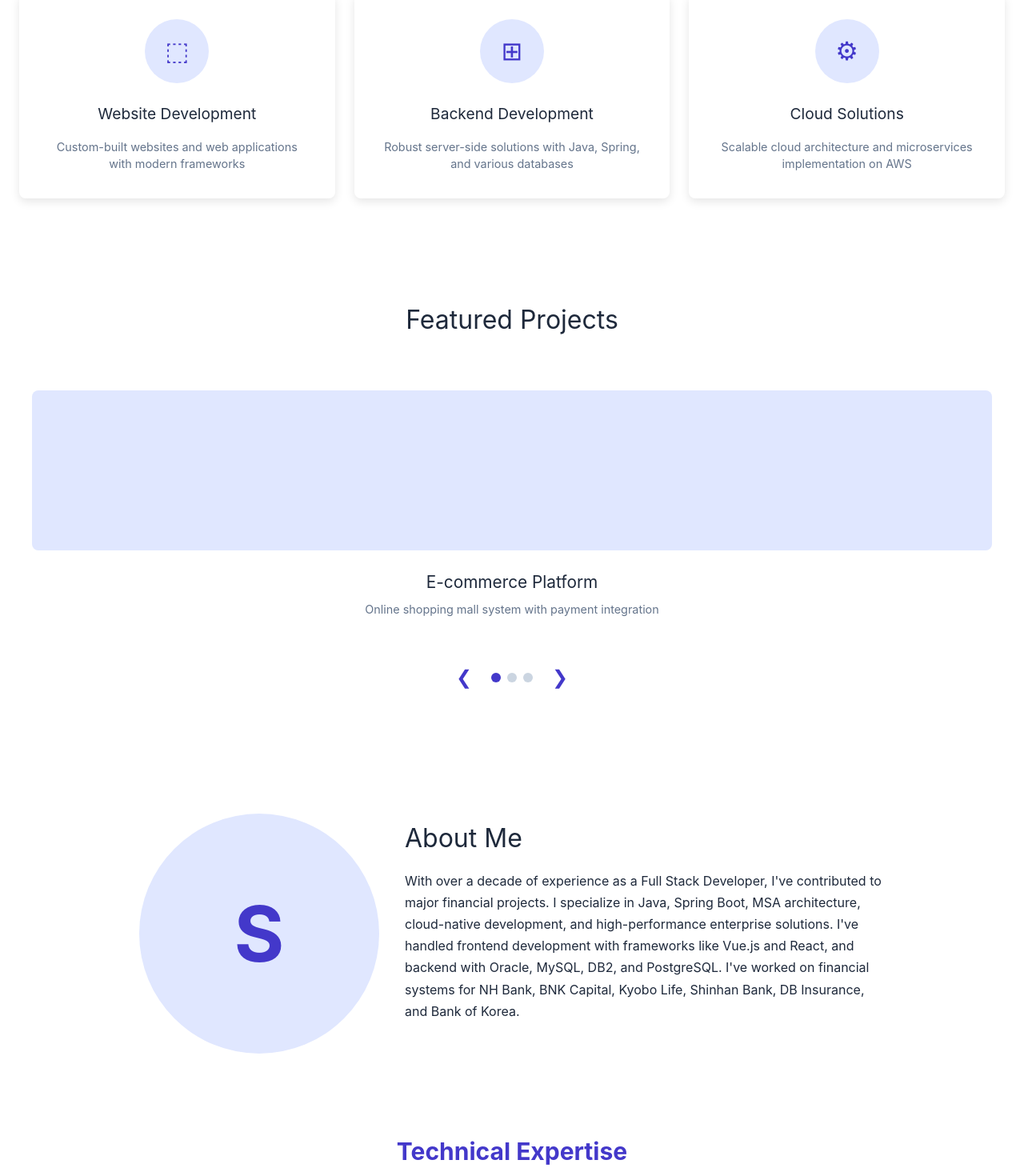
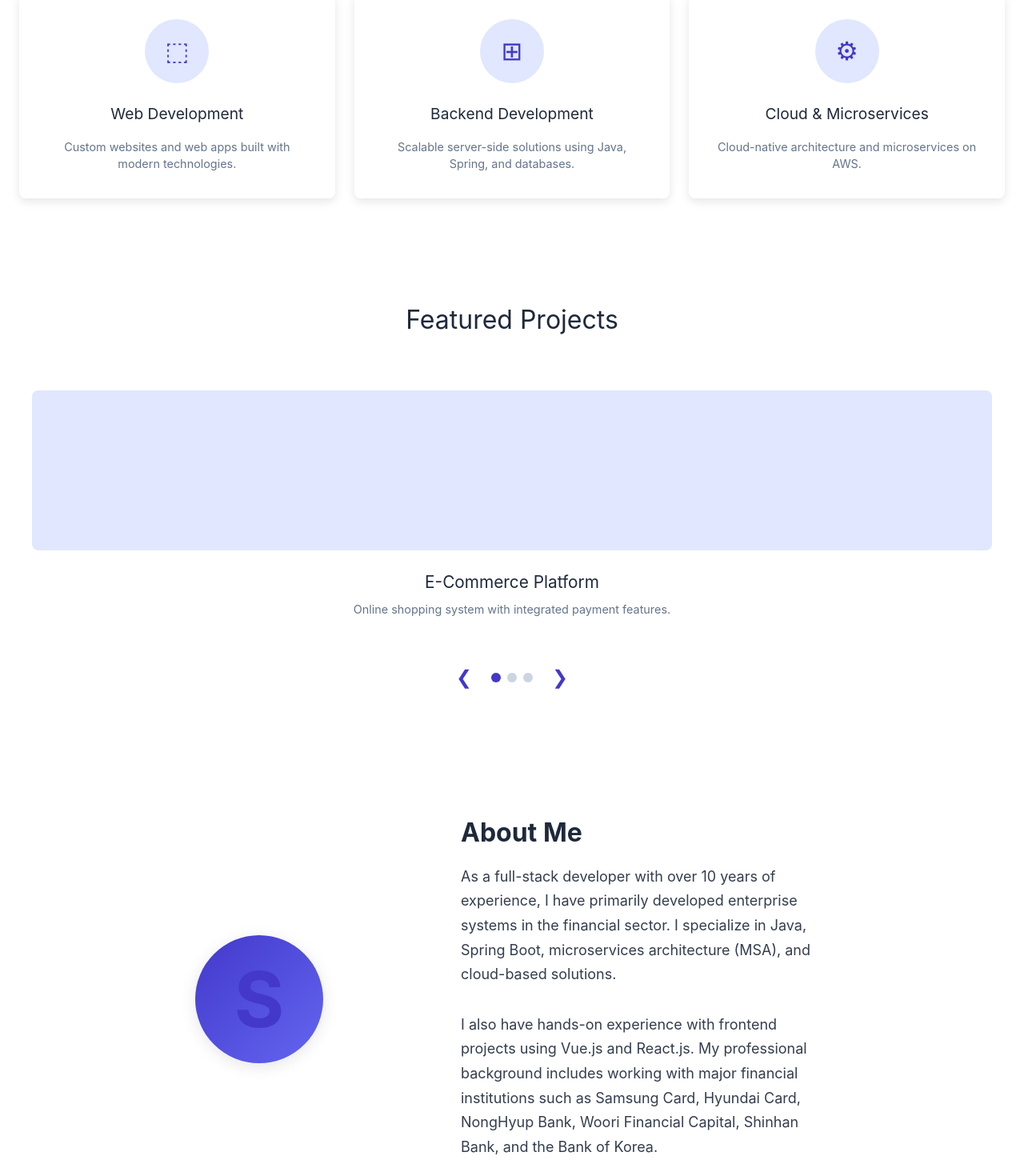
Before and after one commit to rrachelryu/rachel.dev, a React (Create React App) app: page / in a window 1280 px wide. Shown: the part 1000-2470 px from the top of the page at 80% size. Built offline with nearby package versions, Linux system fonts and the light colour scheme.

Commit message:
proto add

```diff
--- a/src/assets/styles/AboutSection.css
+++ b/src/assets/styles/AboutSection.css
@@ -1,12 +1,49 @@
 .about-section {
-  padding: 4rem 1.5rem;
+  padding: 4rem 1rem;
+  background-color: var(--background-dark);
+  color: var(--text-light);
+  display: flex;
+  justify-content: center;
+}
+
+body:not(.dark) .about-section {
+  background-color: var(--background-light);
+  color: var(--text-dark);
 }
 
 .about-container {
+  max-width: 1000px;
   display: flex;
   flex-direction: column;
+  gap: 2rem;
   align-items: center;
-  gap: 2rem;
+  text-align: center;
+}
+
+.about-image .avatar-placeholder {
+  width: 160px;
+  height: 160px;
+  border-radius: 50%;
+  background: linear-gradient(
+    135deg,
+    var(--primary-color),
+    var(--primary-light)
+  );
+  box-shadow: 0 4px 20px var(--shadow-color);
+}
+
+.section-title {
+  font-size: 2rem;
+  font-weight: 700;
+  margin-bottom: 1rem;
+}
+
+.section-description {
+  font-size: 1.125rem;
+  line-height: 1.75rem;
+  max-width: 700px;
+  margin: 0 auto;
+  opacity: 0.9;
 }
 
 .about-image {
@@ -79,6 +116,12 @@
   color: var(--primary-color);
 }
 
+/* 다크 모드 처리 */
+.dark .tech-logo {
+  background-color: var(--background-dark);
+  border: 1px solid var(--primary-light);
+}
+
 /* 반응형 처리 */
 @media (min-width: 768px) {
   .about-section {
--- a/src/components/AboutSection.tsx
+++ b/src/components/AboutSection.tsx
@@ -1,40 +1,6 @@
 import React from 'react'
 import { useApp } from '../context/AppContext'
 import '../assets/styles/AboutSection.css'
-
-const techStack = [
-  { label: 'React' },
-  { label: 'Spring' },
-  { label: 'Spring Boot' },
-  { label: 'Thymeleaf' },
-  { label: 'AWS' },
-  { label: 'JavaScript' },
-  { label: 'TypeScript' },
-  { label: 'HTML5' },
-  { label: 'CSS3' },
-  { label: 'Node.js' },
-  { label: 'MySQL' },
-  { label: 'PostgreSQL' },
-  { label: 'Oracle' },
-  { label: 'GitHub' },
-  { label: 'Git' },
-  { label: 'jQuery' },
-  { label: 'Vue.js' },
-  { label: 'Eclipse' },
-
-  // 아이콘 없는 항목들 (텍스트로 대체)
-  { label: 'JSP' },
-  { label: 'IBatis' },
-  { label: 'MyBatis' },
-  { label: 'WebSquare' },
-  { label: 'IntelliJ' },
-  { label: 'DataGrip' },
-  { label: 'MSA' },
-  { label: '전자정부' },
-  { label: 'STS' },
-  { label: 'NCRM' },
-  { label: 'AJAX' },
-]
 
 const AboutSection: React.FC = () => {
   const { t } = useApp()
@@ -43,11 +9,13 @@ const AboutSection: React.FC = () => {
     <section id="about" className="about-section">
       <div className="about-container">
         <div className="about-image">
-          <div className="avatar-placeholder"></div>
+          {/* 추후 실제 이미지로 대체 가능 */}
+          <div className="avatar-placeholder" />
         </div>
         <div className="about-content">
-          <h2>{t('aboutTitle')}</h2>
-          <p>{t('aboutDesc')}</p>
+          <h2 className="section-title">{t('aboutTitle')}</h2>
+          <p className="section-description">{t('aboutDesc1')}</p>
+          <p className="section-description">{t('aboutDesc2')}</p>
         </div>
       </div>
     </section>
--- a/src/i18n/translations.ts
+++ b/src/i18n/translations.ts
@@ -3,157 +3,145 @@ import { Translations } from '../types/types'
 
 export const translations: Translations = {
   en: {
-    // 기존 번역 키 유지
     navHome: 'Home',
     navServices: 'Services',
     navProjects: 'Projects',
     navAbout: 'About',
     navContact: 'Contact',
     heroTitle: 'Hi, I’m <strong>Rachel Ryu</strong>',
-
     heroSubtitle:
-      'Creative Full-Stack Developer passionate about crafting digital experiences.',
-    //ctaButton: 'Let’s Talk',
+      'A Full-Stack Developer passionate about building impactful digital solutions.',
+    heroTitleAria:
+      'Main heading introducing Rachel Ryu as a Full Stack Developer',
+    ctaButton: 'Hire Me',
+    ctaButtonAria: 'Contact Rachel Ryu for professional services',
 
     hireTitle: 'Let’s Work Together',
     hireSubtitle:
-      'I’m available for freelance, consulting, or exciting collaborations.',
-    hireButton: 'Hire Me',
+      'Open to freelance work, consulting, and exciting collaborations.',
+    hireButton: 'Contact Me',
     hireButtonAria: 'Click to contact Rachel',
-    ctaButton: 'Hire Me',
-    servicesTitle: 'My Services',
-    webDev: 'Website Development',
-    webDevDesc:
-      'Custom-built websites and web applications with modern frameworks',
+
+    servicesTitle: 'Services Offered',
+    webDev: 'Web Development',
+    webDevDesc: 'Custom websites and web apps built with modern technologies.',
     backendDev: 'Backend Development',
     backendDevDesc:
-      'Robust server-side solutions with Java, Spring, and various databases',
-    cloudSolutions: 'Cloud Solutions',
-    cloudSolutionsDesc:
-      'Scalable cloud architecture and microservices implementation on AWS',
+      'Scalable server-side solutions using Java, Spring, and databases.',
+    cloudSolutions: 'Cloud & Microservices',
+    cloudSolutionsDesc: 'Cloud-native architecture and microservices on AWS.',
+
     projectsTitle: 'Featured Projects',
-    enterprise: 'Enterprise Website',
-    enterpriseDesc:
-      'Corporate homepage built with enterprise-grade technology stack',
-    ecommerce: 'E-commerce Platform',
-    ecommerceDesc: 'Online shopping mall system with payment integration',
-    portal: 'Hospital System',
-    portalDesc:
-      'Patient management and reservation system for clinics and hospitals',
+    enterprise: 'Corporate Website',
+    enterpriseDesc: 'Responsive homepage for enterprise clients.',
+    ecommerce: 'E-Commerce Platform',
+    ecommerceDesc: 'Online shopping system with integrated payment features.',
+    portal: 'Hospital Management System',
+    portalDesc: 'Reservation and patient management system for clinics.',
+
     aboutTitle: 'About Me',
-    aboutDesc:
-      "With over a decade of experience as a Full Stack Developer, I've contributed to major financial projects. I specialize in Java, Spring Boot, MSA architecture, cloud-native development, and high-performance enterprise solutions. I've handled frontend development with frameworks like Vue.js and React, and backend with Oracle, MySQL, DB2, and PostgreSQL. I've worked on financial systems for NH Bank, BNK Capital, Kyobo Life, Shinhan Bank, DB Insurance, and Bank of Korea.",
-    experienceTitle: 'Experience',
-    experienceDesc: 'My professional journey in the financial sector',
+    aboutDesc1: `As a full-stack developer with over 10 years of experience, I have primarily developed enterprise systems in the financial sector. I specialize in Java, Spring Boot, microservices architecture (MSA), and cloud-based solutions.`,
+    aboutDesc2: `I also have hands-on experience with frontend projects using Vue.js and React.js. My professional background includes working with major financial institutions such as Samsung Card, Hyundai Card, NongHyup Bank, Woori Financial Capital, Shinhan Bank, and the Bank of Korea.`,
+    experienceTitle: 'Career Timeline',
+    experienceDesc:
+      'Professional milestones in the financial technology domain.',
+
+    experiences: [
+      { year: '2018–2019', company: 'BNK Capital', project: 'Loan System' },
+      {
+        year: '2019–2020',
+        company: 'NH Bank',
+        project: 'Loan System, Samsung Card Maintenance',
+      },
+      {
+        year: '2020–2021',
+        company: 'Woori Financial Capital',
+        project: 'VOC & Non-face-to-face Integration',
+      },
+      {
+        year: '2021–2022',
+        company: 'Woori Card, Kyobo Life, Shinhan Bank',
+        project: 'WON Card App, Insurance & Finance Systems',
+      },
+      {
+        year: '2022–2023',
+        company: 'Lina Life, Hero Adjustment, DB Insurance',
+        project: 'Insurance System Development',
+      },
+      {
+        year: '2024–2025',
+        company: 'Saemaul Geumgo, Bank of Korea',
+        project: 'CBDC System Development',
+      },
+    ],
+
+    techStackTitle: 'Technical Expertise',
+    techStackDesc1:
+      'Over 10 years of full-stack development focused on financial enterprise systems.',
+    techStackDesc2:
+      'Major clients include NH Bank, BNK Capital, Kyobo Life, Shinhan Bank, DB Insurance, and the Bank of Korea.',
+
     skillsTitle: 'Technical Skills',
     backendSkills: 'Backend: Java, Spring, Spring Boot, Struts, MSA',
     frontendSkills:
       'Frontend: JSP, Thymeleaf, JavaScript, Vue.js, React.js, WebSquare, Nuxt.js',
-    databaseSkills: 'Database: Oracle, PostgreSQL, MySQL, DB2, Tibero',
+    databaseSkills: 'Databases: Oracle, PostgreSQL, MySQL, DB2, Tibero',
     cloudSkills: 'Cloud & DevOps: AWS, NCP, Kafka, Git, Argo CD, TFS',
-    frameworksSkills:
-      'Frameworks: eGov Framework, Spider Framework, MI-Platform',
+    frameworksSkills: 'Frameworks: eGov, Spider, MI-Platform',
     toolsSkills:
-      'Tools: Eclipse, STS, IntelliJ, VSCode, DataGrip, TOAD, OZ Report, Devon, Heidisql',
+      'Tools: IntelliJ, VSCode, Eclipse, STS, DataGrip, TOAD, OZ Report, Devon, HeidiSQL',
+
     darkMode: 'Dark Mode',
     lightMode: 'Light Mode',
-    // SEO 관련 키 추가
+
     siteTitle: 'Rachel Ryu | Full Stack Developer',
     siteDescription:
-      'Full Stack Developer specializing in enterprise solutions',
-    siteKeywords: 'java, spring, react, vue, full stack, developer, financial',
-    heroTitleAria:
-      'Main heading introducing Rachel Ryu as a Full Stack Developer',
-    ctaButtonAria: 'Contact Rachel Ryu for professional services',
-    // 영어 버전의 경험 추가
-    experiences: [
-      { year: '2018-2019', company: 'BNK Capital', project: 'Loan System' },
-      {
-        year: '2019-2020',
-        company: 'NH Bank',
-        project: 'Loan System, Samsung Card Maintenance',
-      },
-      {
-        year: '2020-2021',
-        company: 'Woori Financial Capital',
-        project: 'VOC and Non-face-to-face Integration Development',
-      },
-      {
-        year: '2021-2022',
-        company: 'Woori Card, Kyobo Life, Shinhan Bank',
-        project: 'WON Card App, Insurance and Financial Systems',
-      },
-      {
-        year: '2022-2023',
-        company: 'Lina Life, Hero Loss Adjustment, DB Insurance',
-        project: 'Insurance-related Systems',
-      },
-      {
-        year: '2024-2025',
-        company: 'Saemaul Geumgo, Bank of Korea',
-        project: 'CBDC System Development',
-      },
-    ],
-    techStackTitle: 'Technical Expertise',
-    techStackDesc1:
-      'With over 10 years of experience as a full stack developer, I have focused on financial sector projects.',
-    techStackDesc2:
-      'Major clients include NH Bank, BNK Capital, Kyobo Life, Shinhan Bank, DB Insurance, and the Bank of Korea.',
+      'Experienced Full Stack Developer specializing in enterprise-level solutions.',
+    siteKeywords:
+      'java, spring, react, vue, full stack, developer, financial, enterprise',
   },
+
   ko: {
     navHome: '홈',
     navServices: '서비스',
     navProjects: '프로젝트',
     navAbout: '소개',
     navContact: '연락처',
-    heroTitle: '안녕하세요, <strong>Rachel Ryu</strong>입니다',
-    heroTitleAria: '안녕하세요, Rachel Ryu입니다',
-    heroSubtitle: '창의적인 디지털 경험을 만드는 풀스택 개발자입니다.',
+    heroTitle: '안녕하세요, <br><strong>Rachel Ryu</strong>입니다',
+    heroTitleAria: '풀스택 개발자 Rachel Ryu 소개',
+    heroSubtitle: '임팩트 있는 디지털 솔루션을 만드는 <br>풀스택 개발자입니다.',
     ctaButton: '문의하기',
-    ctaButtonAria: '저에게 연락하세요',
+    ctaButtonAria: 'Rachel에게 연락하기',
 
-    hireTitle: '함께 일해보실래요?',
-    hireSubtitle: '프리랜서, 컨설팅, 협업 등 다양한 프로젝트를 환영합니다.',
-    hireButton: '지금 연락하기',
-    hireButtonAria: 'Rachel에게 연락하세요',
-    servicesTitle: '내 서비스',
-    webDev: '웹사이트 개발',
-    webDevDesc: '현대적인 프레임워크로 맞춤형 웹사이트 및 웹 애플리케이션 구축',
+    hireTitle: '함께 일해요',
+    hireSubtitle: '프리랜서, 컨설팅, 협업 프로젝트를 환영합니다.',
+    hireButton: '연락하기',
+    hireButtonAria: 'Rachel에게 연락하기',
+
+    servicesTitle: '제공 서비스',
+    webDev: '웹 개발',
+    webDevDesc: '최신 기술로 제작하는 맞춤형 웹사이트 및 애플리케이션',
     backendDev: '백엔드 개발',
-    backendDevDesc:
-      'Java, Spring 및 다양한 데이터베이스로 견고한 서버 측 솔루션 제공',
-    cloudSolutions: '클라우드 솔루션',
-    cloudSolutionsDesc:
-      'AWS에서 확장 가능한 클라우드 아키텍처 및 마이크로서비스 구현',
-    projectsTitle: '주요 프로젝트',
+    backendDevDesc: 'Java, Spring 기반의 안정적이고 확장 가능한 서버 개발',
+    cloudSolutions: '클라우드 및 마이크로서비스',
+    cloudSolutionsDesc: 'AWS 기반 클라우드 아키텍처 및 MSA 구축',
+
+    projectsTitle: '대표 프로젝트',
     enterprise: '기업 홈페이지',
-    enterpriseDesc: '기업의 브랜딩을 위한 반응형 홈페이지 구축',
+    enterpriseDesc: '기업 브랜드를 위한 반응형 웹사이트 구축',
     ecommerce: '쇼핑몰 플랫폼',
-    ecommerceDesc: '결제 기능이 포함된 온라인 쇼핑몰 시스템',
+    ecommerceDesc: '결제 시스템이 포함된 온라인 쇼핑몰 구축',
     portal: '병원 시스템',
-    portalDesc: '환자 관리 및 예약을 위한 클리닉 전용 시스템',
-    aboutTitle: '내 소개',
-    aboutDesc:
-      '10년 이상의 경력을 가진 풀스택 개발자로서, 금융권 프로젝트에 집중해왔습니다. Java, Spring Boot 기반의 마이크로서비스 아키텍처(MSA)와 클라우드 네이티브 개발에 특화되어 있으며, Vue.js, React.js 등 최신 프론트엔드 기술도 경험하였습니다. 주요 고객으로는 농협, BNK캐피탈, 교보생명, 신한은행, DB손해보험, 한국은행 등이 있습니다.',
+    portalDesc: '예약 및 환자 관리를 위한 의료 시스템',
+
+    aboutTitle: '소개',
+    aboutDesc1:
+      '10년 이상의 경력을 가진 풀스택 개발자로서 금융권 엔터프라이즈 시스템을 주로 개발해왔습니다. Java, Spring Boot, 마이크로서비스 아키텍처(MSA), 클라우드 기반 솔루션에 특화되어 있습니다.',
+    aboutDesc2:
+      'Vue.js와 React.js를 활용한 프론트엔드 프로젝트 경험도 보유하고 있으며,  삼성카드, 현대카드, 농협은행, 우리금융캐피탈, 신한은행, 한국은행 등에서 근무했습니다.',
     experienceTitle: '경력 연도별 정리',
-    experienceDesc: '금융 분야에서의 전문적인 여정',
-    skillsTitle: '기술 역량',
-    backendSkills: '백엔드: Java, Spring, Spring Boot, Struts, MSA',
-    frontendSkills:
-      '프론트엔드: JSP, Thymeleaf, JavaScript, Vue.js, React.js, WebSquare, Nuxt.js',
-    databaseSkills: '데이터베이스: Oracle, PostgreSQL, MySQL, DB2, Tibero',
-    cloudSkills: '클라우드 및 DevOps: AWS, NCP, Kafka, Git, Argo CD, TFS',
-    frameworksSkills: '프레임워크: 전자정부프레임워크, Spider, MI-Platform',
-    toolsSkills:
-      '도구: Eclipse, STS, IntelliJ, VSCode, DataGrip, TOAD, OZ Report, Devon, Heidisql',
-    darkMode: '다크 모드',
-    lightMode: '라이트 모드',
-    // SEO 관련 키 추가
-    siteTitle: '레이첼 류 | 풀스택 개발자',
-    siteDescription: '엔터프라이즈 솔루션 전문 풀스택 개발자',
-    siteKeywords: '자바, 스프링, 리액트, 뷰, 풀스택, 개발자, 금융',
+    experienceDesc: '금융 IT 분야에서의 주요 프로젝트 수행 이력',
 
-    // 한국어 버전의 경험
     experiences: [
       { year: '2018~2019', company: 'BNK캐피탈', project: '대출 시스템' },
       {
@@ -164,28 +152,47 @@ export const translations: Translations = {
       {
         year: '2020~2021',
         company: '우리금융캐피탈',
-        project: 'VOC 및 비대면 연계 개발',
+        project: 'VOC 및 비대면 통합 개발',
       },
       {
         year: '2021~2022',
         company: '우리카드, 교보생명, 신한은행',
-        project: 'WON카드 앱, 보험, 금융 시스템 개발',
+        project: 'WON카드 앱, 보험 및 금융 시스템 개발',
       },
       {
         year: '2022~2023',
-        company: '라이나생명, 히어로손해사정법인, DB손해보험',
-        project: '보험 관련 시스템 구축',
+        company: '라이나생명, 히어로손해사정, DB손해보험',
+        project: '보험 시스템 구축',
       },
       {
         year: '2024~2025',
         company: '새마을금고, 한국은행',
-        project: 'CBDC 시스템 구축',
+        project: 'CBDC 시스템 개발',
       },
     ],
+
     techStackTitle: '기술 역량',
     techStackDesc1:
-      '10년 이상의 경력을 가진 풀스택 개발자로서, 금융권 프로젝트에 집중해왔습니다.',
+      '10년 이상 금융권 중심의 엔터프라이즈 시스템을 개발해왔습니다.',
     techStackDesc2:
-      '주요 고객으로는 농협, BNK캐피탈, 교보생명, 신한은행, DB손해보험, 한국은행 등이 있습니다.',
+      'NH농협, BNK캐피탈, 교보생명, 신한은행, DB손해보험, 한국은행 등 다양한 금융기관 프로젝트 경험이 있습니다.',
+
+    skillsTitle: '보유 기술',
+    backendSkills: '백엔드: Java, Spring, Spring Boot, Struts, MSA',
+    frontendSkills:
+      '프론트엔드: JSP, Thymeleaf, JavaScript, Vue.js, React.js, WebSquare, Nuxt.js',
+    databaseSkills: '데이터베이스: Oracle, PostgreSQL, MySQL, DB2, Tibero',
+    cloudSkills: '클라우드 및 DevOps: AWS, NCP, Kafka, Git, Argo CD, TFS',
+    frameworksSkills: '프레임워크: 전자정부프레임워크, Spider, MI-Platform',
+    toolsSkills:
+      '도구: IntelliJ, VSCode, Eclipse, STS, DataGrip, TOAD, OZ Report, Devon, HeidiSQL',
+
+    darkMode: '다크 모드',
+    lightMode: '라이트 모드',
+
+    siteTitle: '레이첼 류 | 풀스택 개발자',
+    siteDescription: '엔터프라이즈 시스템 전문 풀스택 개발자',
+    siteKeywords:
+      '자바, 스프링, 리액트, 뷰, 풀스택, 개발자, 금융, 웹사이트 외주',
   },
 }
--- a/src/types/types.ts
+++ b/src/types/types.ts
@@ -29,7 +29,8 @@ export type StringTranslationKeys =
   | 'portal'
   | 'portalDesc'
   | 'aboutTitle'
-  | 'aboutDesc'
+  | 'aboutDesc1'
+  | 'aboutDesc2'
   | 'experienceTitle'
   | 'experienceDesc'
   | 'skillsTitle'
```
